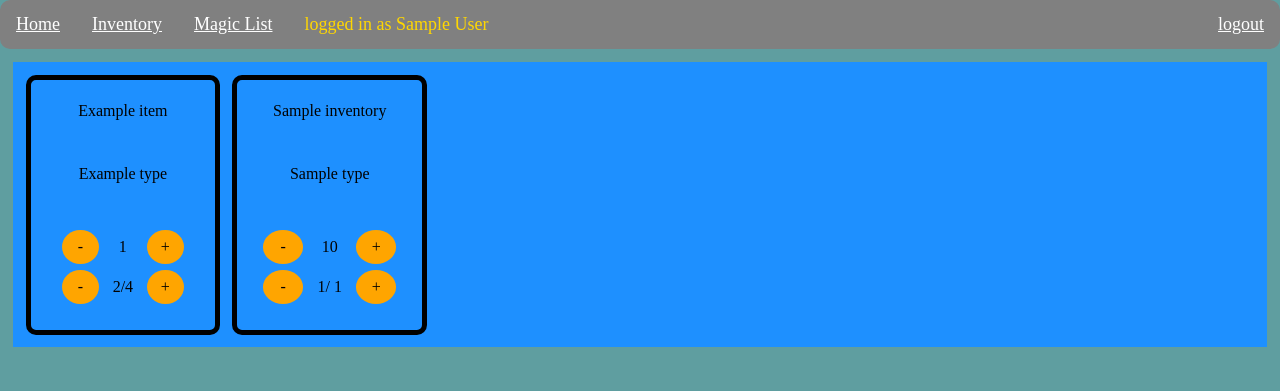
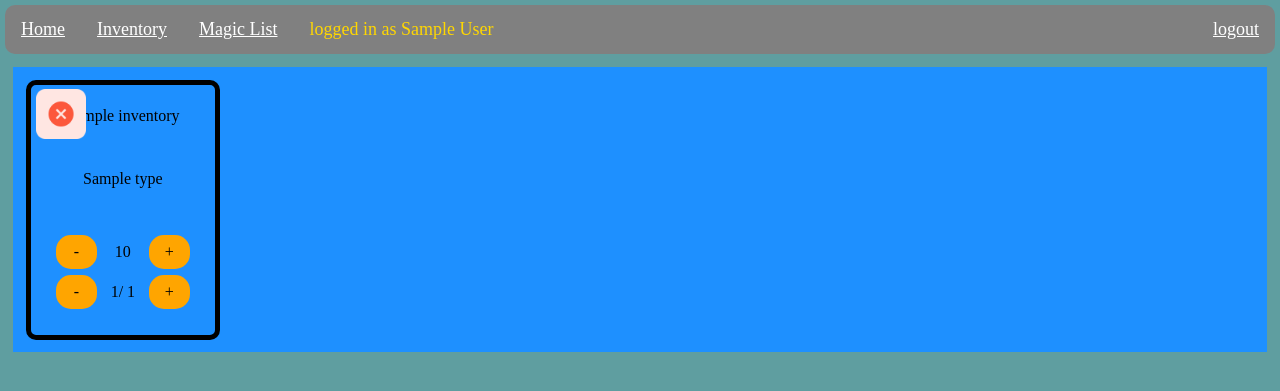
Before and after one commit to jakubovnik/KDnD-panel, a PHP site: page /inventory.php in a window 1280 px wide. Shown: the top 391 px of the page. Run offline with PHP 8.4, Linux system fonts and the light colour scheme; the visitor is signed in with stand-in values (Sample User, id 1); tables that the repository leaves empty hold one stand-in row (values such as "Sample post").

Commit message:
finished removing items from inventory, next is creating new items

```diff
--- a/www/inventory.php
+++ b/www/inventory.php
@@ -9,7 +9,7 @@ require "header.php";
     <?php require "navbar.php";?>
     <span id="message"></span>
     <div id="inventory">
-        <div class="item-box" onclick="reveal_details(0)">
+        <!-- <div class="item-box" onclick="reveal_details(0)">
             <span class="item-name" id="item-name-0">Example item</span>
             <span class="item-type" id="item-type-0">Example type</span>
             <div class="item-numbers">
@@ -23,17 +23,19 @@ require "header.php";
                 <div class="button" id="increase-charge-0" onclick="increase_charge(0)">+</div>
             </div>
             <span class="item-description" id="item-description-0">example example example example example example example example example example example</span>
-        </div>
+        </div> -->
         <?php
         require "dbconnect.php";
         $sql = "SELECT inventory.id, inventory.name, type.name as type, inventory.amount, inventory.charges, inventory.charges_max, inventory.description
-            FROM kdnd.inventory INNER JOIN kdnd.type ON inventory.type_id=type.id";
+            FROM kdnd.inventory INNER JOIN kdnd.type ON inventory.type_id=type.id
+            WHERE is_deleted=0";
         if($_SESSION['role'] != 1){
             $sql = $sql." WHERE inventory.character_id=".$_SESSION['cid'];
         }
         $result = $conn->query($sql);
         while($row = $result->fetch_assoc()){
-            echo "<div class='item-box' onclick='reveal_details(".$row['id'].")'>";
+            echo "<div class='item-box' id='item-box-".$row['id']."' onclick='reveal_details(".$row['id'].")'>";
+                echo '<img src="images/remove.png" alt="rmv button" width="50" height="50" class="remove-button" id="remove-button-'.$row['id'].'" onclick="remove_item('.$row['id'].')">';
                 echo "<span class='item-name' id='item-name-".$row['id']."'>".$row['name']."</span>";
                 echo "<span class='item-type' id='item-type-".$row['id']."'>".$row['type']."</span>";
                 echo '<div class="item-numbers">';
@@ -47,8 +49,8 @@ require "header.php";
                     echo '</div>';
                     echo '<div class="button" id="increase-charge-'.$row['id'].'" onclick="increase_charge('.$row['id'].')">+</div>';
                 echo '</div>';
-                echo "<span class='item-description' id='item-description-".$row['id']."' onclick='hide_details(".$row['id'].")'>".$row['description']."</span>";
             echo "</div>";
+            echo "<span class='item-description' id='item-description-".$row['id']."' onclick='hide_details(".$row['id'].")'>".$row['description']."</span>";
         }
         ?>
     </div>
@@ -59,9 +61,9 @@ require "header.php";
 const message = document.getElementById("message");
 var shown_id = 0;
 function reveal_details(id){
-    // if(shown_id != 0){//TODO: put back once the Example item gets removed
+    if(shown_id != 0){//TODO: put back once the Example item gets removed
         document.getElementById("item-description-"+shown_id).style.display = "none";
-    // }
+    }
     document.getElementById("item-description-"+id).style.display = "block";
     shown_id = id;
 }
@@ -77,23 +79,30 @@ function modify_number(id, type, value){
         if(this.readyState == 4 && this.status == 200){
             if(this.responseText == "0"){
                 message.style.display = "block";
-                message.innerHTML = "Successfully changed "+document.getElementById("item-name-"+id).innerHTML + " to " + value;
+                message.innerHTML = "Successfully changed "+document.getElementById("item-name-"+id).innerHTML + "'s " + type + " to " + value;
                 message.style.color = "green";
-                setTimeout(function(){ message.style.display = "none" }, 3000);
-                return 0;
+                setTimeout(function(){ message.style.display = "none" }, 2000);
+                if(type == "is_deleted"){
+                    const removed_item = document.getElementById("item-box-"+id);
+                    removed_item.remove();
+                }
             }
             if(this.responseText == "1"){
                 message.style.display = "block";
                 message.innerHTML = "something went wrong";
                 message.style.color = "red";
                 setTimeout(function(){ message.style.display = "none" }, 3000);
-                return 1;
             }
         }
     };
     request.open("POST", "modify_attempt.php", true);
     request.setRequestHeader("Content-type", "application/x-www-form-urlencoded");
     request.send(posted_text);
+}
+function remove_item(id){
+    //TODO: make a timeout or something for reverting the deletion
+    modify_number(id, "is_deleted", 1);
+    return;
 }
 function decrease_amount(id){
     const target = document.getElementById("item-amount-"+id);
--- a/www/style.css
+++ b/www/style.css
@@ -1,3 +1,4 @@
+/* Default stuff */
 *{
     -webkit-user-select: none; /* Safari */
     -ms-user-select: none; /* IE 10 and IE 11 */
@@ -12,7 +13,9 @@
     background-color: white;
     color: green;
     border-color: brown;
+    border-style: solid;
     border-width: 2px;
+    border-radius: 5px;
     padding: 20px;
     text-align: center;
     z-index: 2000;
@@ -24,10 +27,12 @@ body{
 body{
     background-color: cadetblue;
 }
+/* navbar stuff */
 #navbar{
     background-color: grey;
     overflow: hidden;
     border-radius: 10px;
+    margin: 5px;
 }
 #navbar *{
     float: left;
@@ -46,6 +51,7 @@ body{
 #navbar a:hover{
     background-color: rgb(51, 64, 66);
 }
+/* Magic exclusive */
 #magic-search{
     padding: 5px;
     margin: 5px;
@@ -61,6 +67,7 @@ body{
     margin: 5px;
     justify-content: space-around;
 }
+/* Inventory exclusive */
 #inventory{
     background-color: dodgerblue;
     display: grid;
@@ -71,6 +78,7 @@ body{
     padding: 1%;
 }
 .item-box{
+    position: relative;
     display: flex;
     flex-direction: column;
     justify-content: space-around;
@@ -103,8 +111,14 @@ body{
     padding: 8px;
     margin: 3px;
 }
+/* Button stuff */
 .button{
     background-color: orange;
-    border-radius: 50%;
+    border-radius: 15px;
     width:auto;
 }
+.remove-button{
+    position: absolute;
+    top: 4px;
+    left: 5px;
+}
```
Also changed, not shown: sql/Create_script.sql (+15 -14 lines), www/login.php (+8 -8 lines), www/images/remove.png (added), 2 other files.
